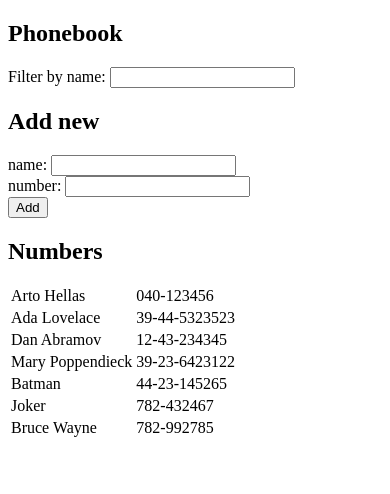
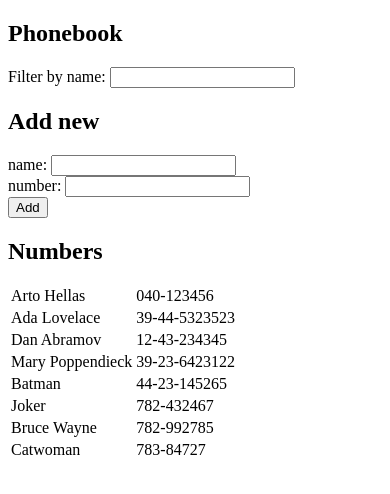
Before and after one commit to OgaitnasDev/FullstackOpenExercises, a React (Vite) app in the folder part2/phonebook/: page / in a window 390 px wide. Shown: the top 494 px of the page. Built offline with nearby package versions, Linux system fonts and the light colour scheme; data requests are answered from the project's data file.

Commit message:
2.13: The Phonebook step 8

```diff
--- a/part2/phonebook/db.json
+++ b/part2/phonebook/db.json
@@ -34,6 +34,11 @@
       "id": "b011",
       "name": "Bruce Wayne",
       "number": "782-992785"
+    },
+    {
+      "id": "457f",
+      "name": "Catwoman",
+      "number": "783-84727"
     }
   ]
 }
--- a/part2/phonebook/src/App.jsx
+++ b/part2/phonebook/src/App.jsx
@@ -3,6 +3,7 @@ import axios from 'axios'
 import Filter from './components/Filter'
 import PersonForm from './components/PersonForm'
 import Persons from './components/Persons'
+import personService from './services/personService'
 
 const App = () => {
   const [persons, setPersons] = useState([])
@@ -11,9 +12,9 @@ const App = () => {
   const [filter, setFilter] = useState('')
 
   useEffect(() => {
-    axios.get('http://localhost:3001/persons')
-    .then(response => {
-      setPersons(response.data)
+    personService.getAll()
+    .then(allPersons => {
+      setPersons(allPersons)
     })
   }, [])
 
@@ -25,9 +26,8 @@ const App = () => {
         name: newName,
         number: newNumber
       }
-      axios
-        .post('http://localhost:3001/persons', newPerson)
-        .then(response => setPersons(persons.concat(response.data)));
+      personService.create(newPerson)
+        .then(returnedPerson => setPersons(persons.concat(returnedPerson)));
 
     }
     else {
--- /dev/null
+++ b/part2/phonebook/src/services/personService.js
@@ -0,0 +1,15 @@
+import axios from 'axios'
+const baseUrl = 'http://localhost:3001/persons'
+
+
+const getAll = () => {
+    const request = axios.get(baseUrl).then(response => response.data);
+    return request;
+}
+
+const create = newPerson => {
+    const request = axios.post(baseUrl, newPerson).then(response => response.data);
+    return request;
+}
+
+export default { getAll, create }
```
